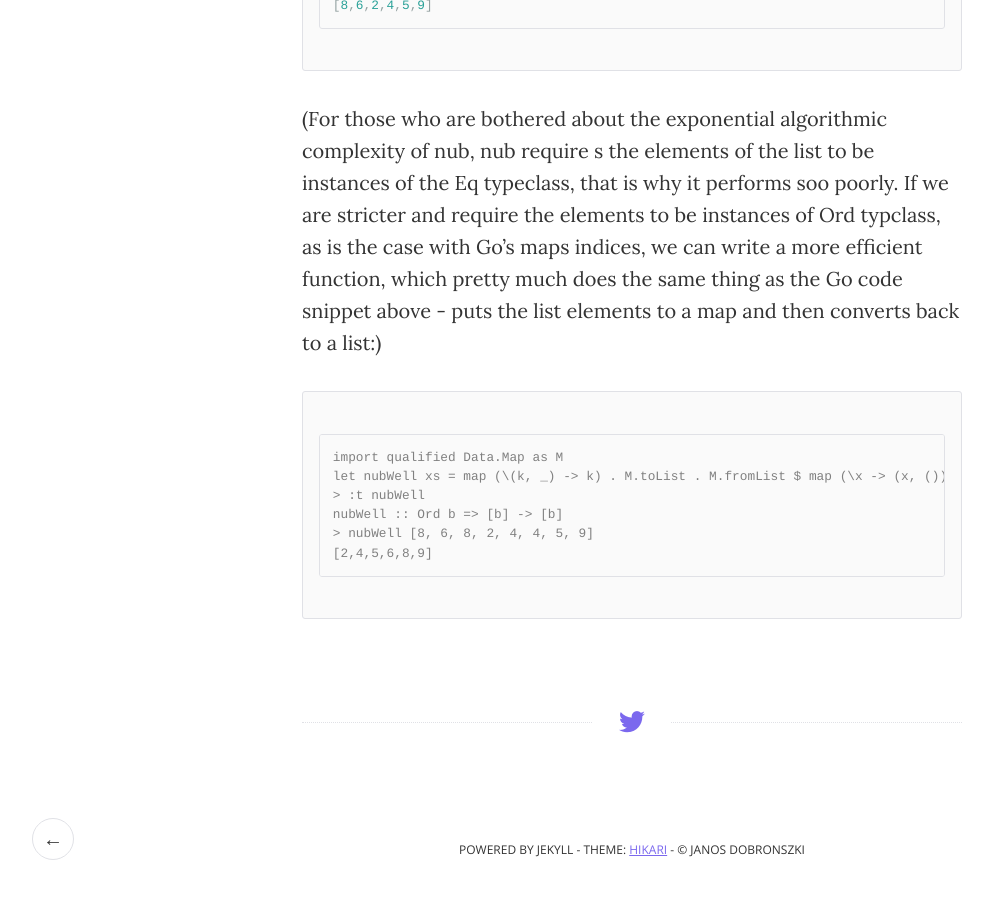
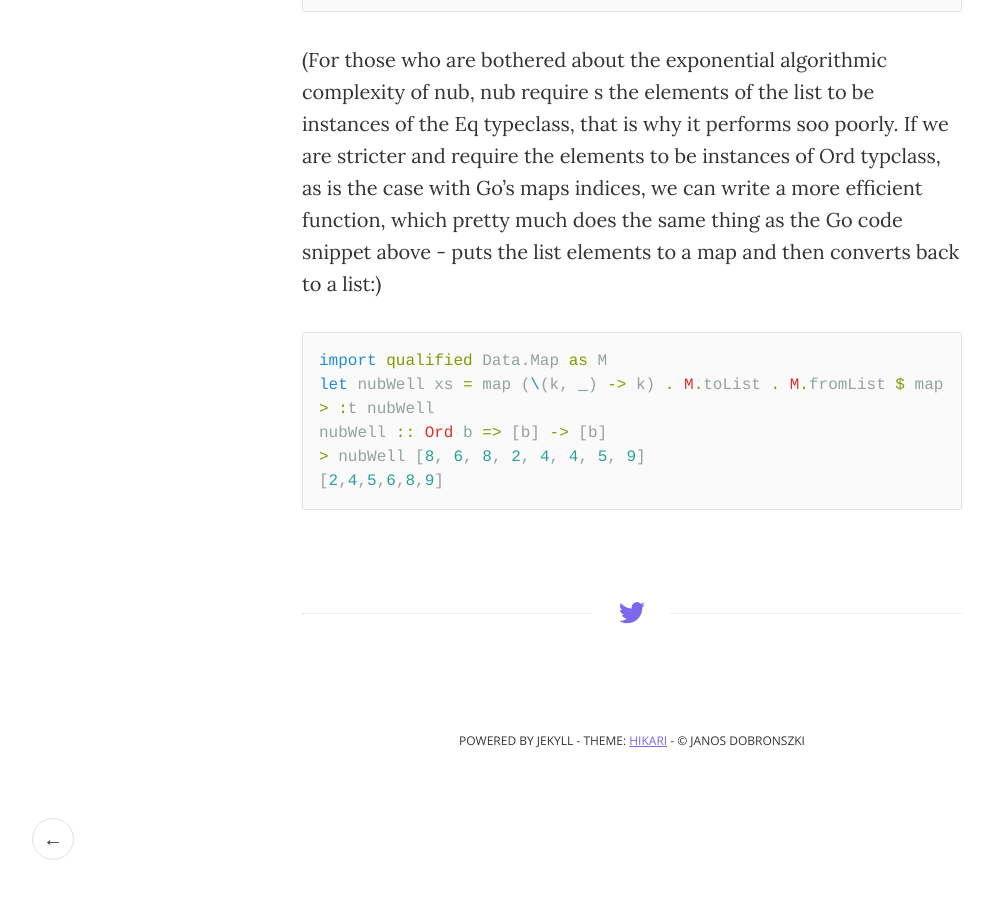
Before and after one commit to awkwordplay/awkwordplay.github.io, a Jekyll site: the page built from _posts/2014-11-30-everyday-hassles-in-go.markdown, in a window 1280 px wide and 900 px high, scrolled down 1471 px. Shown: the whole window, without its empty margins (8-1001 px from the left). Built offline with Jekyll 4.4.1, drawn with Linux system fonts in a browser that asks for light colours; after the commit the page ends 2262 px from its top, so only the background shows below that.

Commit message:
Fixed highlighting

````diff
--- a/_posts/2014-11-30-everyday-hassles-in-go.markdown
+++ b/_posts/2014-11-30-everyday-hassles-in-go.markdown
@@ -29,20 +29,20 @@ for k, _ := range index {
 
 Take a language with generics support, Haskell, this can be abstracted away in a function,  Data.List.nub works wonders (in ghci:)
 
-```haskell
+{% highlight haskell %}
 > import Data.List
 > :t nub
 > nub [8, 6, 8, 2, 4, 4, 5, 9]
 [8,6,2,4,5,9]
-```
+{% endhighlight %}
 
 (For those who are bothered about the exponential algorithmic complexity of nub, nub require s the elements of the list to be instances of the Eq typeclass, that is why it performs soo poorly. If we are stricter and require the elements to be instances of Ord typclass, as is the case with Go's maps indices, we can write a more efficient function, which pretty much does the same thing as the Go code snippet above - puts the list elements to a map and then converts back to a list:)
 
-```
+{% highlight haskell %}
 import qualified Data.Map as M
 let nubWell xs = map (\(k, _) -> k) . M.toList . M.fromList $ map (\x -> (x, ())) xs
 > :t nubWell
 nubWell :: Ord b => [b] -> [b]
 > nubWell [8, 6, 8, 2, 4, 4, 5, 9]
 [2,4,5,6,8,9]
-```
+{% endhighlight %}
````
